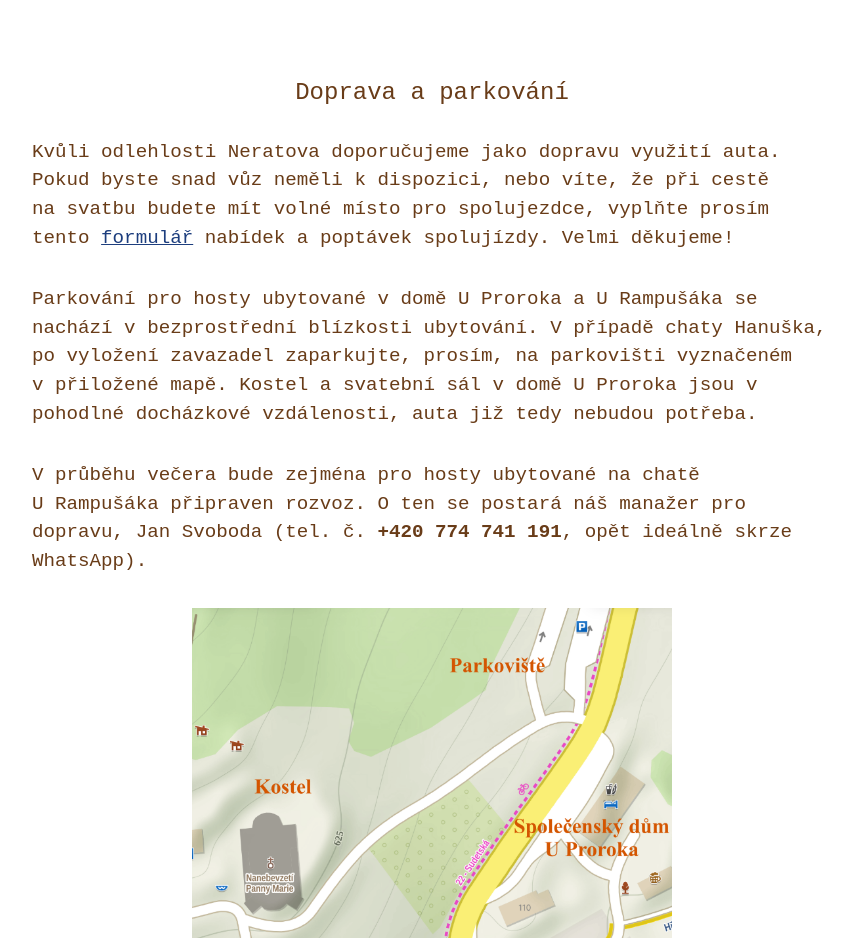
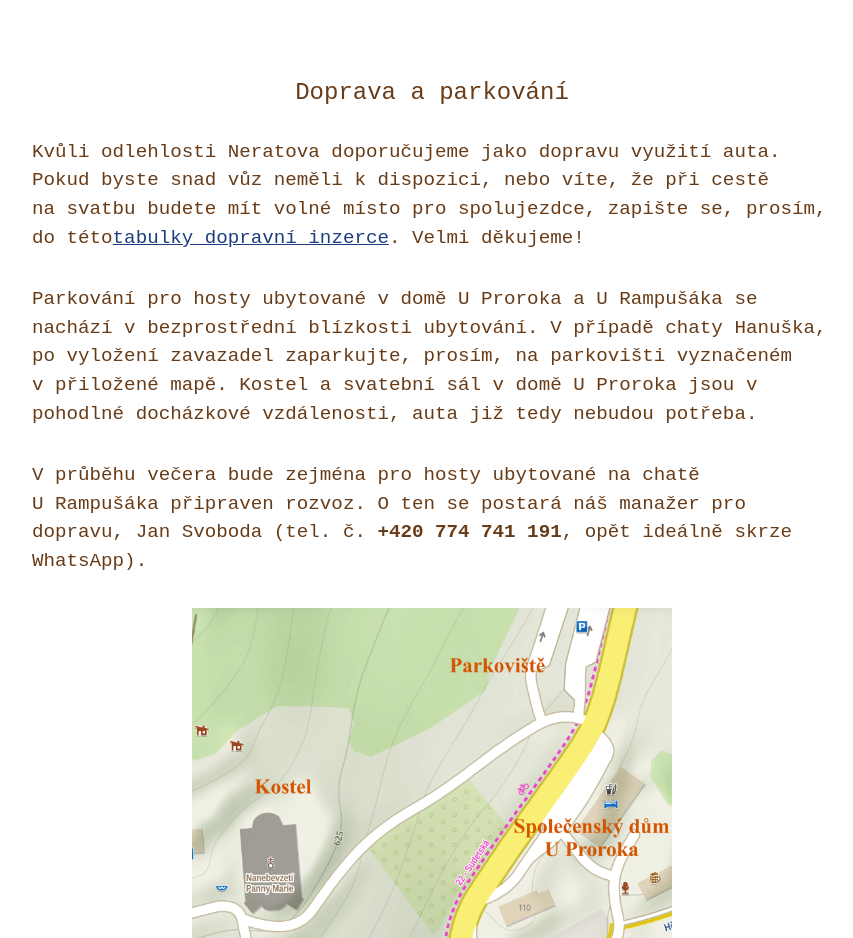
Before and after one commit to JanSvoboda6/wedding-tom-anna, a plain HTML site: page index.html in a window 1280 px wide. Shown: the part 4580-5518 px from the top of the page, without its empty margins (208-1061 px from the left). Drawn offline with Linux system fonts and the light colour scheme; a web font is replaced by a local one.

Commit message:
small_href_corr

```diff
--- a/index.html
+++ b/index.html
@@ -137,9 +137,9 @@
         <p>
             Kvůli odlehlosti Neratova doporučujeme jako dopravu využití auta. Pokud byste snad vůz
             neměli k&nbsp;dispozici, nebo víte, že při cestě na&nbsp;svatbu budete mít volné místo pro spolujezdce,
-            vyplňte prosím tento <a
+            zapište se, prosím, do této<a
                 href="https://docs.google.com/spreadsheets/d/1qsKI5q57QTFL003JGS7ni51-lyO3eVQOIITDC_3F_To/edit?usp=drive_link"
-                target="_blank" rel="noreferrer">formulář</a> nabídek a&nbsp;poptávek spolujízdy. Velmi děkujeme!
+                target="_blank" rel="noreferrer">tabulky dopravní inzerce</a>. Velmi děkujeme!
         </p>
         <p>
             Parkování pro hosty ubytované v&nbsp;domě U&nbsp;Proroka a&nbsp;U&nbsp;Rampušáka se nachází v&nbsp;bezprostřední
```
